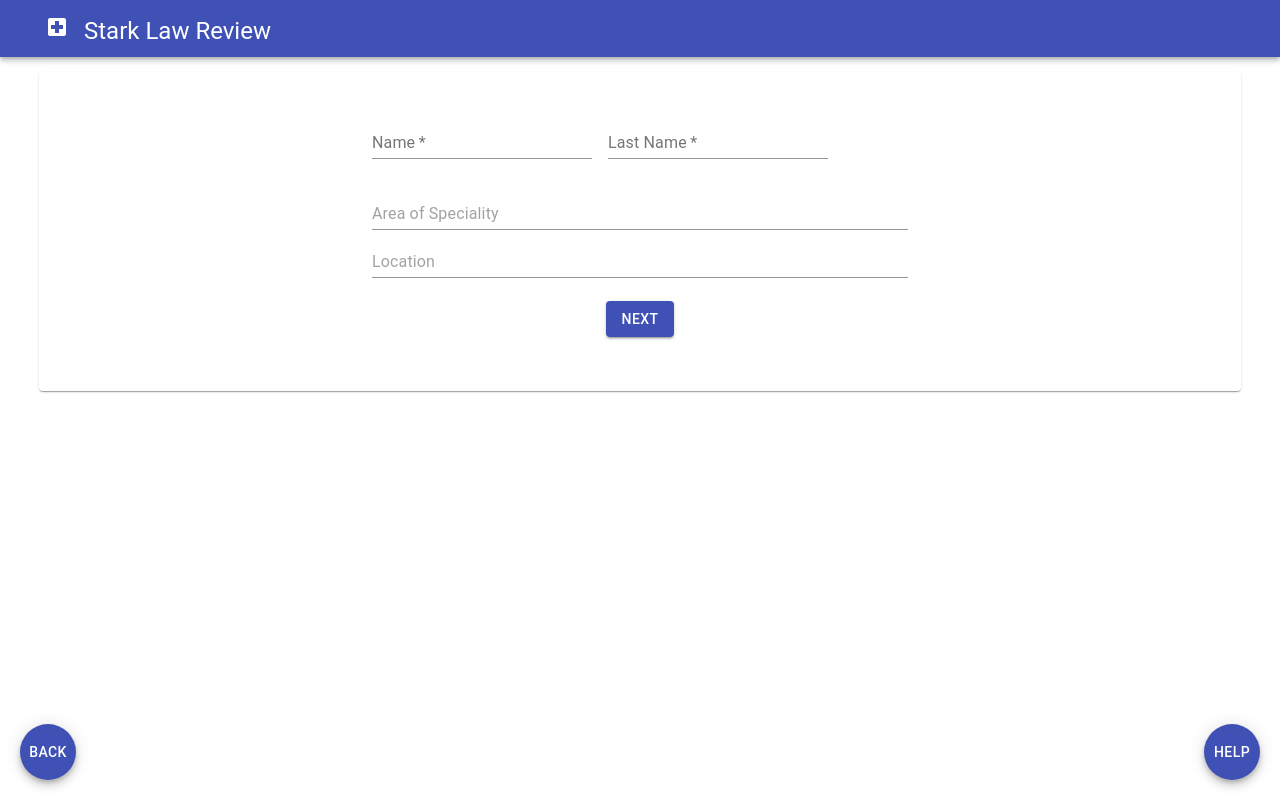
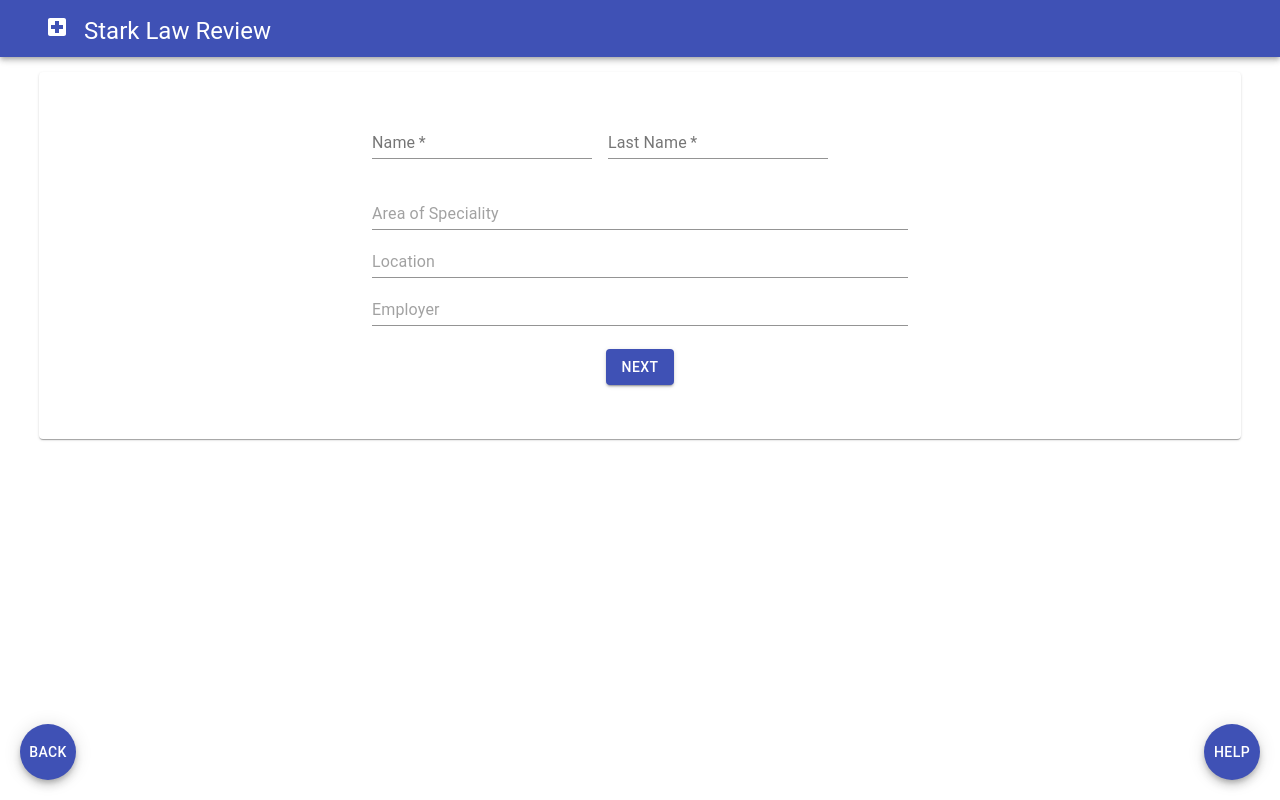
Before and after one commit to JJWasyl/law-review, a React (Create React App) app: page / in a window 1280 px wide. Both pictures are taken after a click on the button "BEGIN". Built offline with nearby package versions, Linux system fonts and the light colour scheme.

Commit message:
added employer field in IDForm

```diff
--- a/src/components/IDForm.js
+++ b/src/components/IDForm.js
@@ -15,7 +15,8 @@ export class IDForm extends Component {
       name: "",
       last_name: "",
       specialization: "",
-      location: ""
+      location: "",
+      employer: ""
     }
   };
 
@@ -93,6 +94,16 @@ export class IDForm extends Component {
                           shrink: true
                         }}
                       />
+                      <TextField
+                        id="standard-full-width"
+                        fullWidth
+                        placeholder="Employer"
+                        style={{ margin: 8 }}
+                        onChange={e => this.onChange(e, "employer")}
+                        InputLabelProps={{
+                          shrink: true
+                        }}
+                      />
                     </Container>
                   </form>
                   <Container maxWidth="sm">
```
